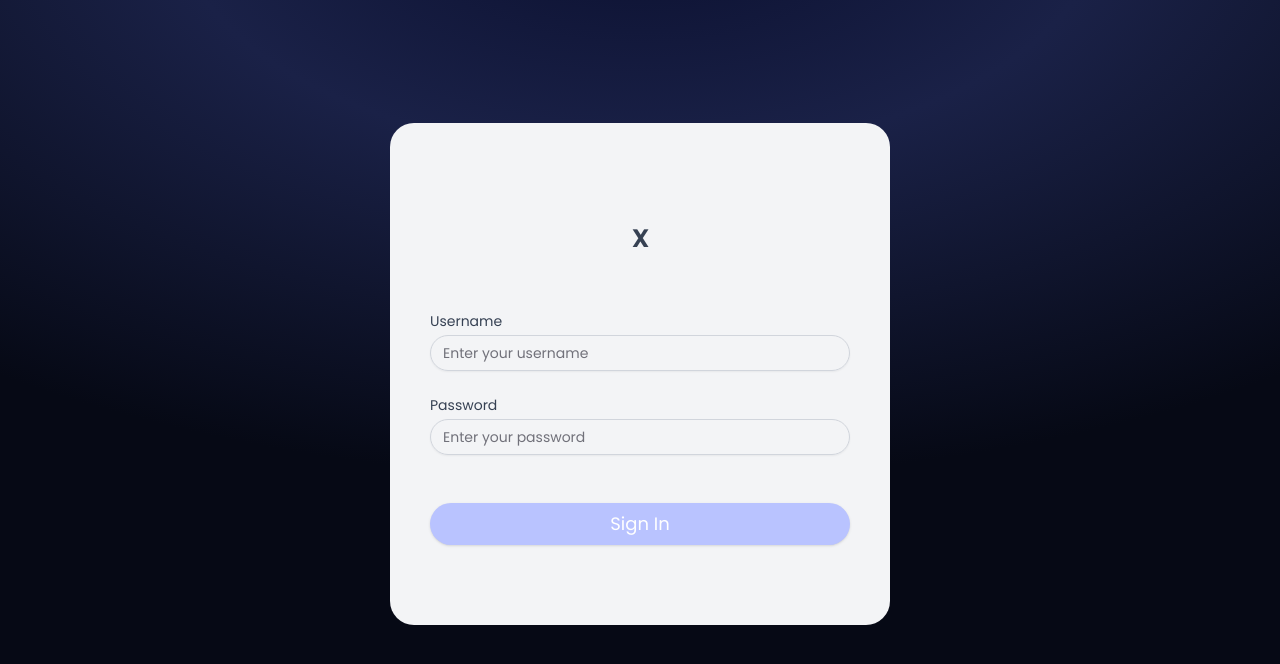
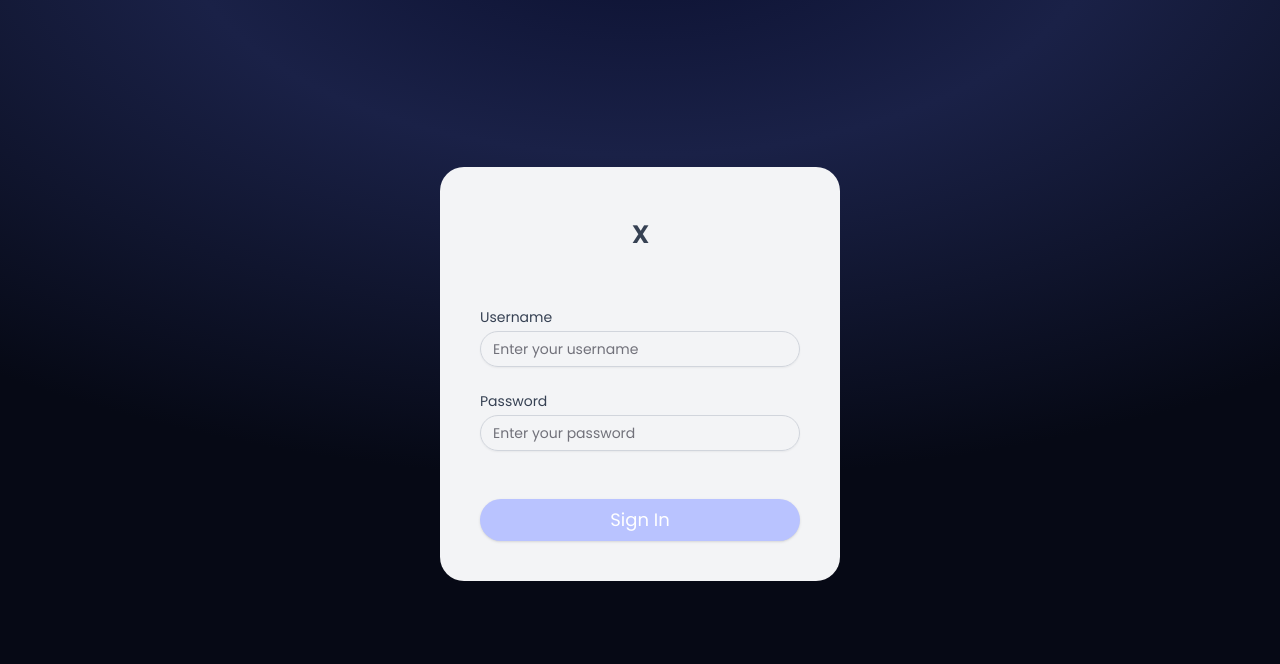
Before and after one commit to daniel-bss/saas-starter, a Next.js app: page /signin in a window 1280 px wide. Shown: the top 664 px of the page. Built offline with nearby package versions, Linux system fonts and the light colour scheme.

Commit message:
ui: adjust login page

```diff
--- a/app/(auth)/auth.tsx
+++ b/app/(auth)/auth.tsx
@@ -25,14 +25,16 @@ export function Auth({
 
   return (
     <div className="min-h-[100dvh] flex flex-col justify-center items-center py-12 px-4 sm:px-6 lg:px-8 pb-[100px]">
-      <div className="px-10 pt-24 pb-20 w-[500px] rounded-3xl bg-gray-100">
+      {/* <div className="px-10 pt-24 pb-20 w-[500px] rounded-3xl bg-gray-100"> TODO: ADJUST IN MAC */}
+      <div className="px-10 pt-12 pb-10 w-[400px] rounded-3xl bg-gray-100">
+        {/* 1280 x 632 */}
+
         <div className="sm:mx-auto sm:w-full sm:max-w-md">
           <h2 className="text-center text-3xl font-extrabold text-gray-700 select-none">
             {/* {mode === k_SIGNIN ? "Welcome home, Master..." : "Register"} */}
             {mode === k_SIGNIN ? "x" : "Register"}
           </h2>
         </div>
-
         <div className="mt-14 sm:mx-auto sm:w-full sm:max-w-md">
           <form className="space-y-6" action={formAction}>
             <input type="hidden" name="redirect" value={redirect || ""} />
```
